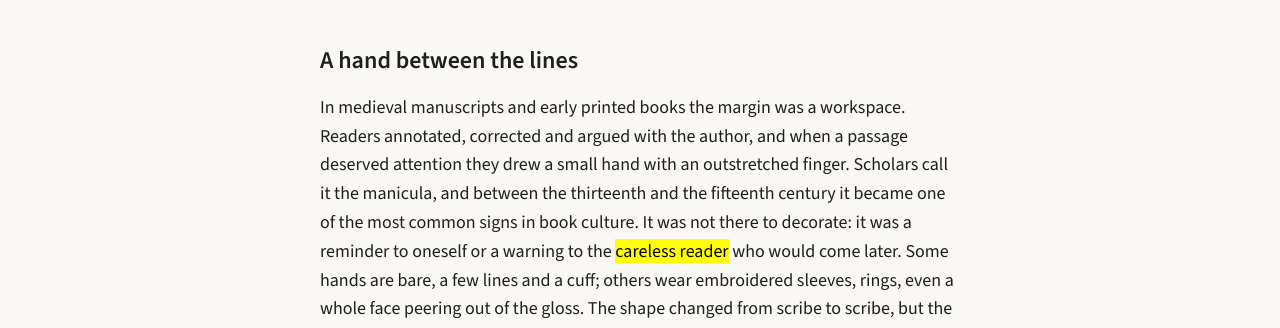
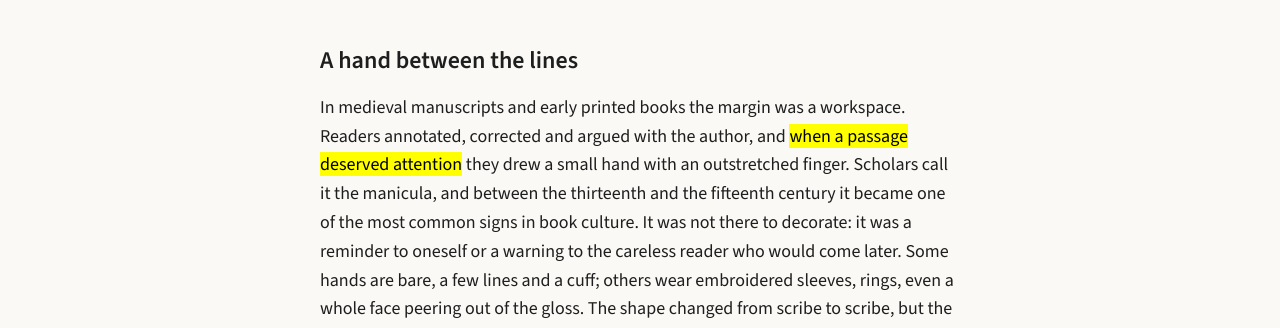
Before and after one commit to franzmozzi/manicula, a plain HTML site: page index.html in a window 1280 px wide. Shown: the part 470-798 px from the top of the page. Drawn offline with nearby package versions, Linux system fonts and the light colour scheme.

Commit message:
Point the first manicula at “when a passage deserved attention”
Claude-Session: https://claude.ai/code/session_0122PAcex8iEgUHo4qaNgr7R

```diff
--- a/index.html
+++ b/index.html
@@ -388,6 +388,7 @@
   <a href="https://github.com/franzmozzi/manicula">View on GitHub</a>
 </aside>
 <datalist id="targets-1">
+  <option value="when a passage deserved attention"></option>
   <option value="careless reader"></option>
   <option value="outstretched finger"></option>
   <option value="fifteenth century"></option>
@@ -414,7 +415,7 @@
 
   <section class="manicula-block" id="b-1" aria-labelledby="h-1">
     <h2 id="h-1">A hand between the lines</h2>
-    <p>In medieval manuscripts and early printed books the margin was a workspace. Readers annotated, corrected and argued with the author, and when a passage deserved attention they drew a small hand with an outstretched finger. Scholars call it the manicula, and between the thirteenth and the fifteenth century it became one of the most common signs in book culture. It was not there to decorate: it was a reminder to oneself or a warning to the <mark data-manicula>careless reader</mark> who would come later. Some hands are bare, a few lines and a cuff; others wear embroidered sleeves, rings, even a whole face peering out of the gloss. The shape changed from scribe to scribe, but the gesture stayed the same: look here, this matters. In a sense the manicula is the ancestor of the nota bene, the highlighter and the underlined link, a way of telling the text that one part of it weighs more than the rest.</p>
+    <p>In medieval manuscripts and early printed books the margin was a workspace. Readers annotated, corrected and argued with the author, and <mark data-manicula>when a passage deserved attention</mark> they drew a small hand with an outstretched finger. Scholars call it the manicula, and between the thirteenth and the fifteenth century it became one of the most common signs in book culture. It was not there to decorate: it was a reminder to oneself or a warning to the careless reader who would come later. Some hands are bare, a few lines and a cuff; others wear embroidered sleeves, rings, even a whole face peering out of the gloss. The shape changed from scribe to scribe, but the gesture stayed the same: look here, this matters. In a sense the manicula is the ancestor of the nota bene, the highlighter and the underlined link, a way of telling the text that one part of it weighs more than the rest.</p>
   </section>
 
   <section class="manicula-block" id="b-2" aria-labelledby="h-2">
```
Also changed, not shown: barebone.html (+1 -1 lines), src/content.html (+2 -1 lines).
